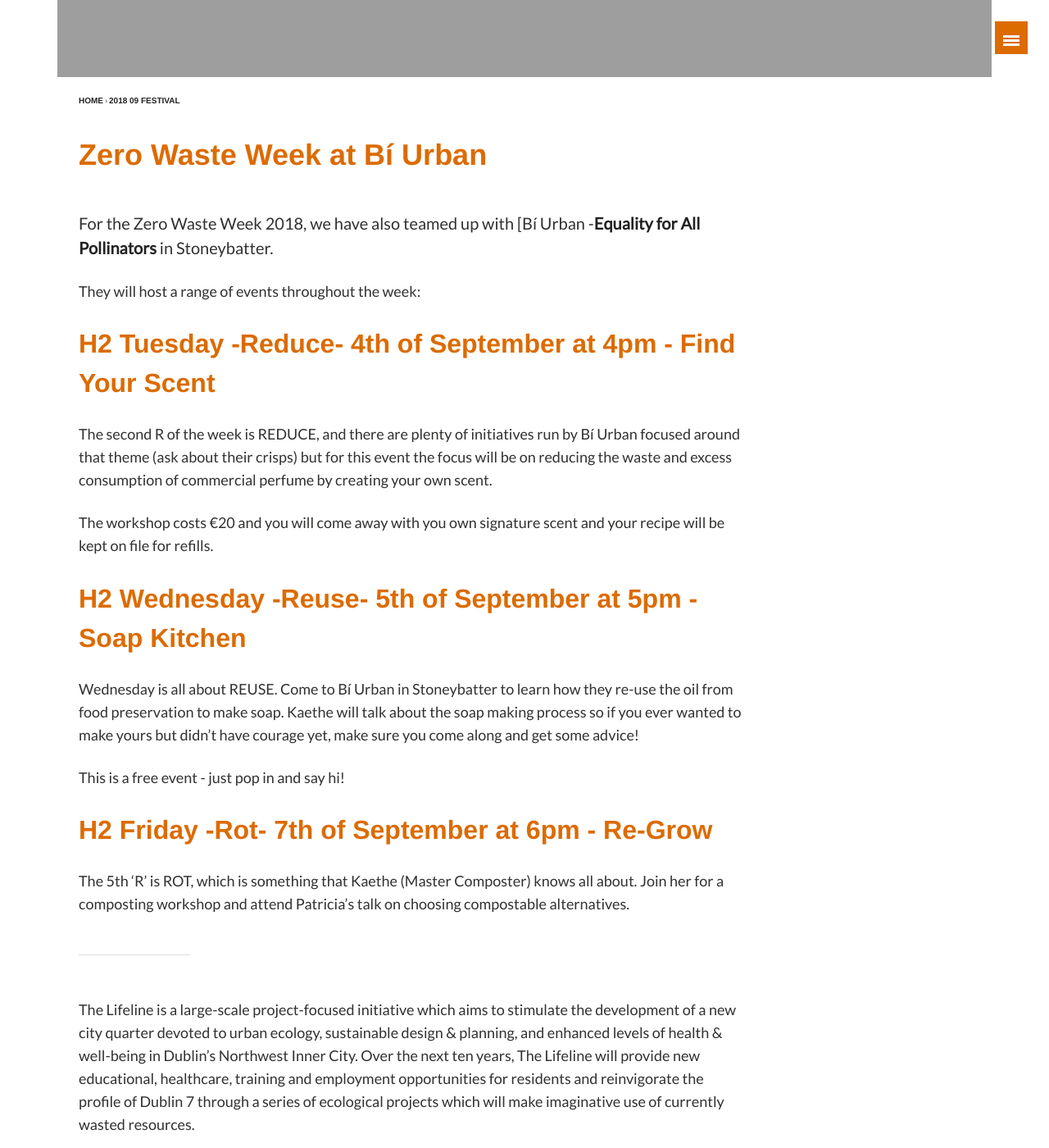
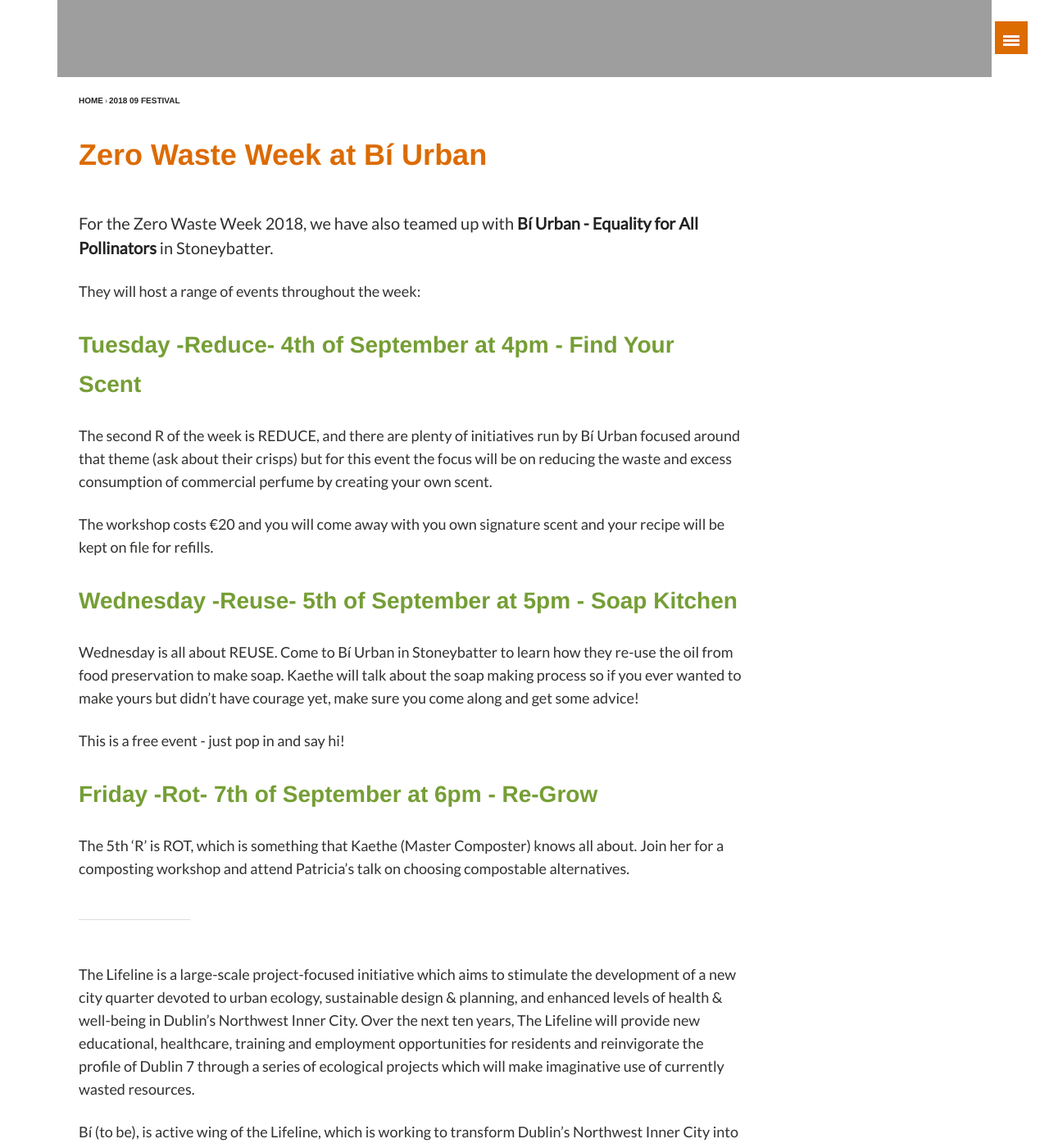
Before and after one commit to zerowastefestival/zerowastefestival.github.io, a Jekyll site: the page built from _posts/2018-09-01-zero-waste-at-bi-urban.md, in a window 1280 px wide and 1400 px high, scrolled down 873 px. Shown: the whole window at 82% size. Built offline with Jekyll 4.4.1, drawn with Linux system fonts in a browser that asks for light colours; some web fonts are replaced.

Commit message:
fixed headers

```diff
--- a/_posts/2018-09-01-zero-waste-at-bi-urban.md
+++ b/_posts/2018-09-01-zero-waste-at-bi-urban.md
@@ -12,21 +12,21 @@
 ads: false
 share: true
 ---
-For the Zero Waste Week 2018, we have also teamed up with [Bí Urban -[Equality for All Pollinators](https://www.facebook.com/Lifeline.Soap/){:target="_blank"} in Stoneybatter.
+For the Zero Waste Week 2018, we have also teamed up with [Bí Urban - Equality for All Pollinators](https://www.facebook.com/Lifeline.Soap/){:target="_blank"} in Stoneybatter.
 
 They will host a range of events throughout the week:
 
-## H2 Tuesday -Reduce- 4th of September  at 4pm - Find Your Scent
+### Tuesday -Reduce- 4th of September  at 4pm - Find Your Scent
 The second R of the week is REDUCE, and there are plenty of initiatives run by Bí Urban focused around that theme (ask about their crisps) but for this event the focus will be on reducing the waste and excess consumption of commercial perfume by creating your own scent.
 
 The workshop costs €20 and you will come away with you own signature scent and your recipe will be kept on file for refills.
 
-## H2 Wednesday -Reuse- 5th of September  at 5pm - Soap Kitchen
+### Wednesday -Reuse- 5th of September  at 5pm - Soap Kitchen
 Wednesday is all about REUSE. Come to Bí Urban in Stoneybatter to learn how they re-use the oil from food preservation to make soap. Kaethe will talk about the soap making process so if you ever wanted to make yours but didn't have courage yet, make sure you come along and get some advice!
 
 This is a free event - just pop in and say hi!
 
-## H2 Friday -Rot- 7th of September at 6pm - Re-Grow
+### Friday -Rot- 7th of September at 6pm - Re-Grow
 The 5th ‘R’ is ROT, which is something that Kaethe (Master Composter) knows all about. Join her for a composting workshop and attend Patricia’s talk on choosing compostable alternatives.
 
 ***
```
